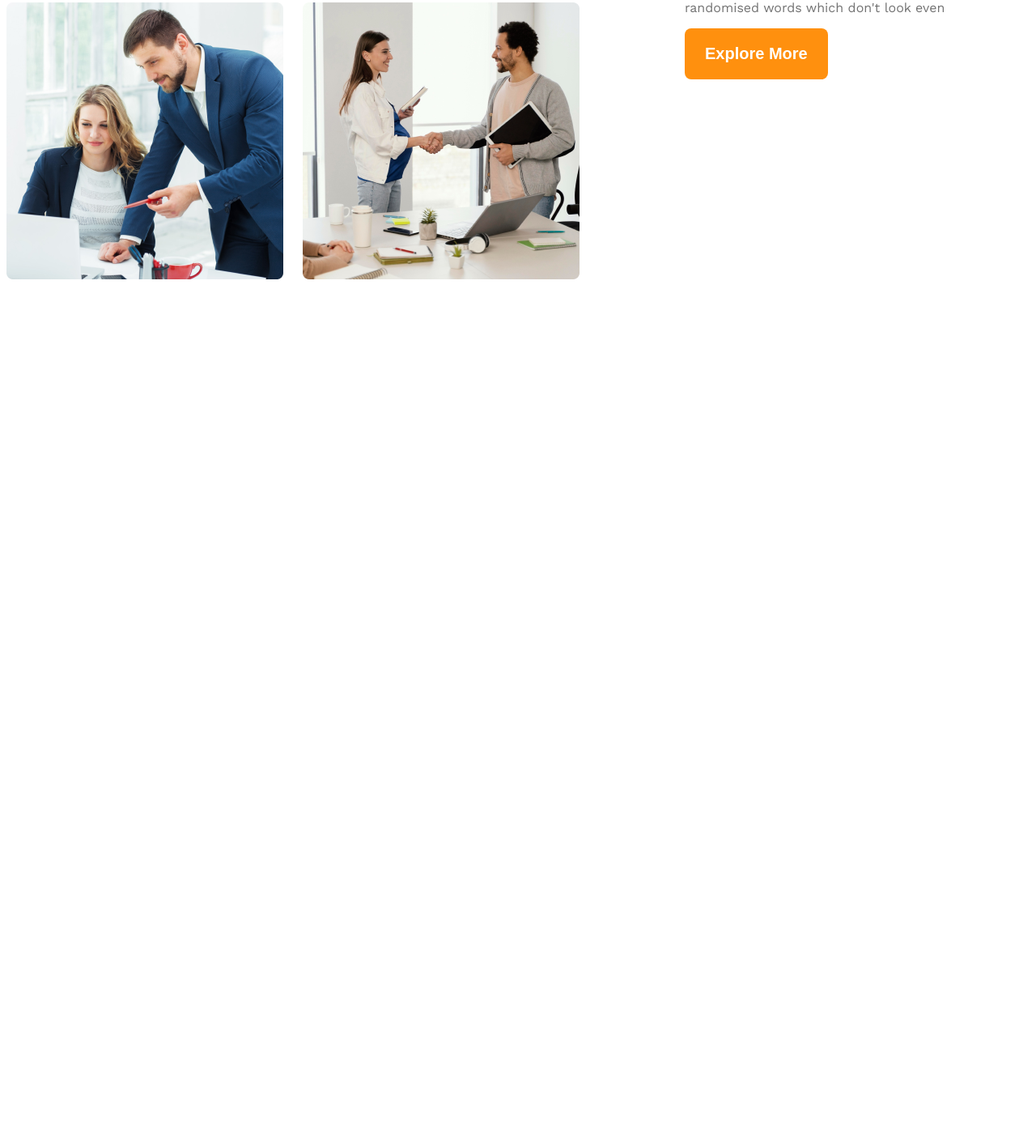
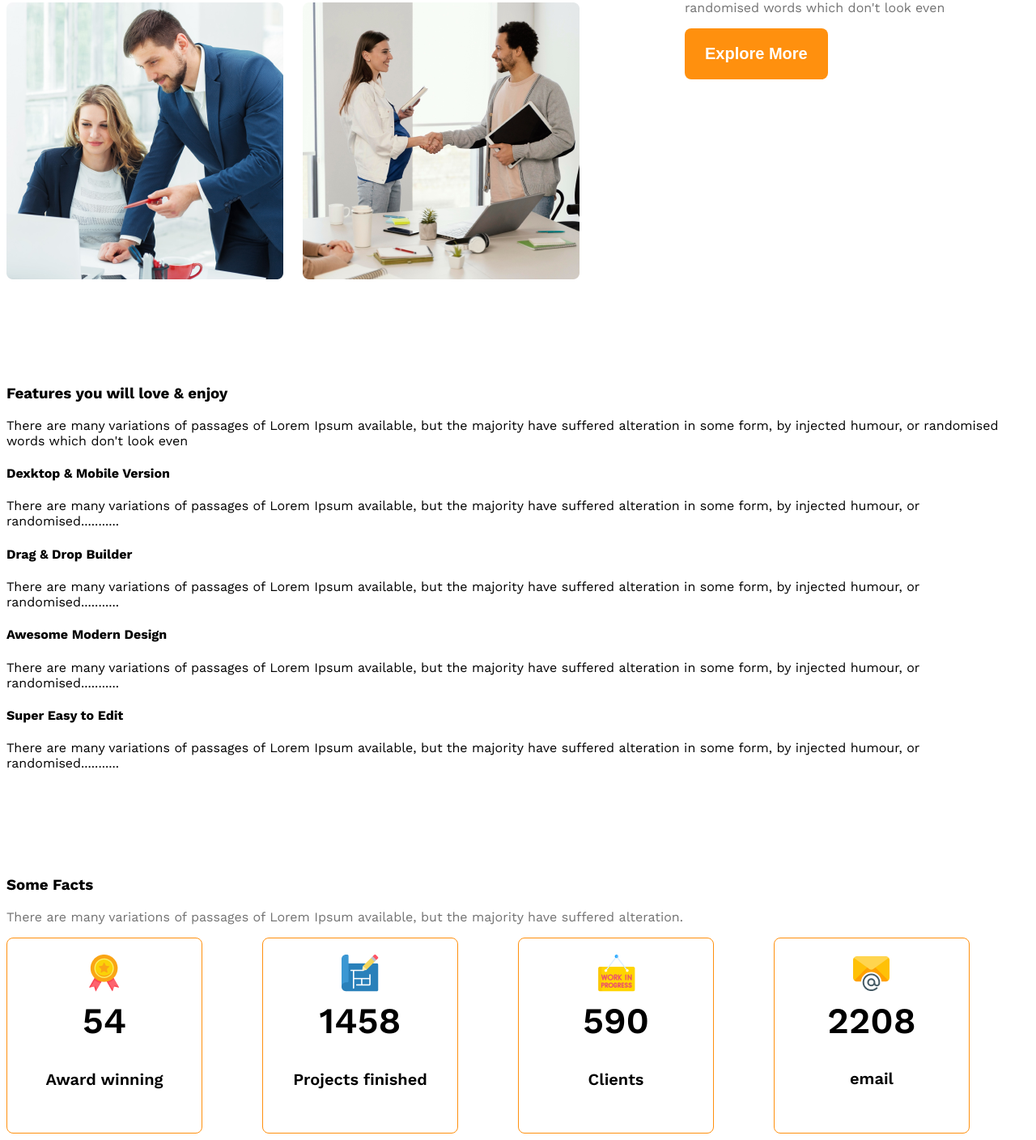
Before and after one commit to aslam70/G-3-architect-website, a plain HTML site: page index.html in a window 1280 px wide. Shown: the part 1696-3104 px from the top of the page at 81% size. Before the commit the page ends 2049 px from the top, so only its background shows below. Drawn offline with nearby package versions, Linux system fonts and the light colour scheme.

Commit message:
some fact structure create

```diff
--- a/index.html
+++ b/index.html
@@ -46,7 +46,7 @@
       </div>
       <div class="our-feature">
         <h3 class="feature-title"><span id="quick">Quick list</span> <span id="our">of Our</span><span id="feat"> Features</span></h3>
-        <p class="feature-description">
+        <p class="feature-description part">
           There are many variations of passages of Lorem Ipsum available, but the majority have suffered alteration in some form, by injected humour, or randomised words which don't look even
         </p>
         <button class="btn-primary">
@@ -55,6 +55,70 @@
       </div>
 
     </section>
+    <!-- features -->
+     <section>
+      <div>
+        <h3>Features you will love & enjoy</h3>
+        <p>There are many variations of passages of Lorem Ipsum available, but the majority have suffered alteration in some form, by injected humour, or randomised words which don't look even</p>
+      </div>
+      <div class="feature-details">
+        <div class="div">
+          <h4>Dexktop & Mobile Version</h4>
+          <p>There are many variations of passages of Lorem Ipsum available, but the majority have suffered alteration in some form, by injected humour, or randomised...........</p>
+        </div>
+        <div class="div">
+          <h4>Drag & Drop Builder</h4>
+          <p>There are many variations of passages of Lorem Ipsum available, but the majority have suffered alteration in some form, by injected humour, or randomised...........</p>
+        </div>
+        <div class="div">
+
+        <h4>Awesome Modern Design</h4>
+        <p>There are many variations of passages of Lorem Ipsum available, but the majority have suffered alteration in some form, by injected humour, or randomised...........</p>
+        </div>
+        <div class="div">
+          <h4>Super Easy to Edit</h4>
+          <p>There are many variations of passages of Lorem Ipsum available, but the majority have suffered alteration in some form, by injected humour, or randomised...........</p>
+        </div>
+
+      </div>
+
+     </section>
+     <!-- some facts -->
+      <section class="some-facts">
+        <h3>Some Facts</h3>
+        <p class="feature-description">There are many variations of passages of Lorem Ipsum available, but the majority have suffered alteration.</p>
+        <div class="fact-container">
+         <!-- .fact*4>img.fact-icon+h4.fact-number+h5.fact-name -->
+          <div class="fact">
+            <div>
+              <img src="./images/icons/ribon.png" alt="" class="fact-icon">
+            <h4 class="fact-number">54</h4>
+            <h5 class="fact-name">Award winning</h5>
+            </div>
+          </div>
+          <div class="fact">
+            <div>
+              <img src="./images/icons/projects.png" alt="" class="fact-icon">
+            <h4 class="fact-number">1458</h4>
+            <h5 class="fact-name">Projects finished</h5>
+            </div>
+          </div>
+          <div class="fact">
+           <div>
+             <img src= "./images/icons/customers.png"  alt="" class="fact-icon">
+            <h4 class="fact-number">590</h4>
+            <h5 class="fact-name">Clients</h5>
+           </div>
+          </div>
+          <div class="fact">
+            <div>
+              <img src="./images/icons/email.png" alt="" class="fact-icon">
+            <h4 class="fact-number">2208</h4>
+            <h5 class="fact-name">email</h5>
+            </div>
+          </div>
+        </div>
+      </section>
 
   </main>
   <footer>
--- a/style/style.css
+++ b/style/style.css
@@ -147,3 +147,32 @@ main > section{
     width: 100%;
   }
 }
+/* some facts */
+.fact{
+  border: 1px solid #FF900E;
+  width: 240px;
+  height: 240px;
+  border-radius: 8px;
+  /* padding: 45px; */
+  display: flex;
+  justify-content: center;
+  align-items: center;
+  text-align: center;
+}
+.fact-container{
+  display: grid;
+  grid-template-columns: repeat(4, 1fr);
+}
+.fact-number{
+  font-size: 2.8rem;
+  font-weight: 600;
+  margin-top: 5px;
+  margin-bottom: 10px;
+}
+.fact-name{
+  font-size: 1.25rem;
+  font-weight: 600;
+}
+.part{
+  max-width: 540px;
+}
```
